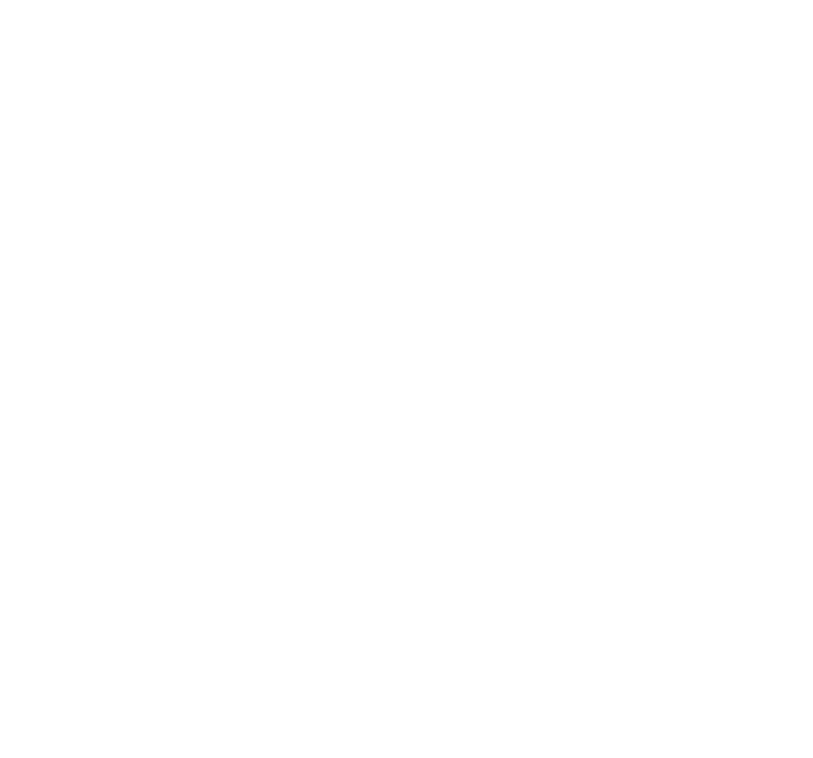
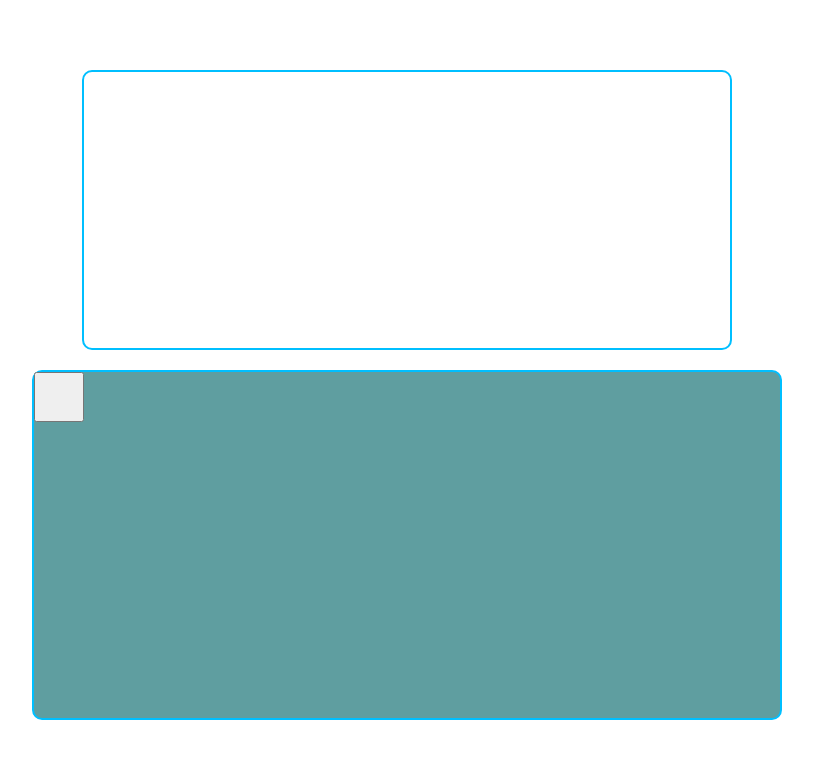
Before and after one commit to Deniza235/Virtual_keyboard, a website with bundled scripts: page src/index.html in a window 1280 px wide. Shown: the whole page, without its empty margins (233-1046 px from the left). Built offline with nearby package versions, Linux system fonts and the light colour scheme; files whose address does not match are found by name.

Commit message:
feat: added element on page and added basic css style

```diff
--- a/src/css/style.css
+++ b/src/css/style.css
@@ -2,8 +2,8 @@
   font-family: 'TT Commons';
   font-weight: normal;
   font-style: normal;
-  src: url('../assets/fonts/TTCommons-Regular.woff2') format('woff2'),
-      url('../assets/fonts/TTCommons-Regular.woff') format('woff');
+  src: url('./assets/fonts/TTCommons-Regular.woff2') format('woff2'),
+      url('./assets/fonts/TTCommons-Regular.woff') format('woff');
 
 }
 * {
@@ -17,3 +17,31 @@ html {
 body {
   overflow-x: hidden;
 }
+
+.display {
+  margin: 70px auto 20px;
+  display: block;
+  width: 650px;
+  height: 280px;
+  border: 2px solid deepskyblue;
+  border-radius: 10px;
+  outline: none;
+	-moz-appearance: none;
+  resize: none;
+  color: darkcyan;
+}
+
+.keyboard__wrapper {
+  margin: 0 auto 20px;
+  display: block;
+  width: 750px;
+  height: 350px;
+  border: 2px solid deepskyblue;
+  border-radius: 10px;
+  background-color: cadetblue;
+}
+
+.keyboard__key {
+  width: 50px;
+  height: 50px;
+}
--- a/src/js/index.js
+++ b/src/js/index.js
@@ -1 +1,23 @@
 import keys from "./keys.js";
+
+const Keyboard = {
+
+
+  download() {
+    const display = document.createElement('textarea');
+    display.classList.add('display');
+    document.querySelector('body').append(display);
+
+    const wrapper = document.createElement('div');
+    wrapper.classList.add('keyboard__wrapper');
+    document.querySelector('body').append(wrapper);
+
+    const key = document.createElement('button');
+    key.classList.add('keyboard__key');
+    wrapper.append(key);
+  },
+}
+
+window.addEventListener('DOMContentLoaded', () => {
+  Keyboard.download();
+})
```
